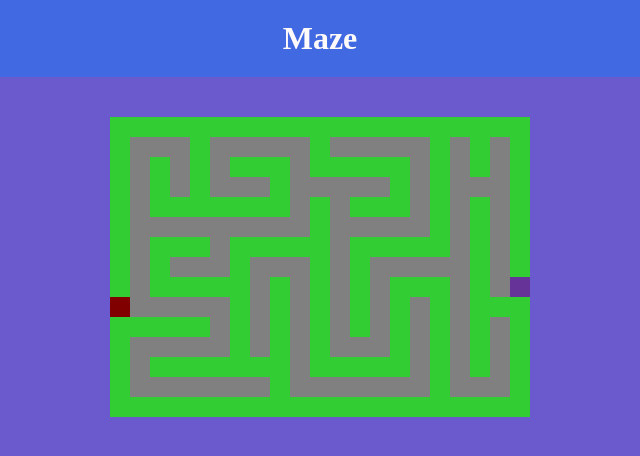
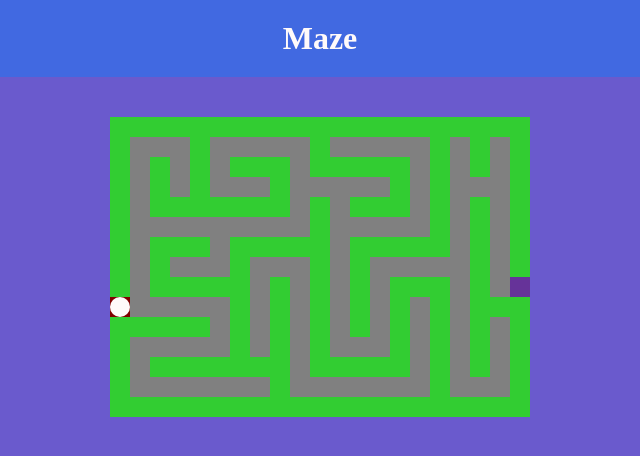
Before and after one commit to delpercio/quick-maze, a plain HTML site: page index.html in a window 1280 px wide. Shown: the full height of the page, 320-960 px from the left. Drawn offline with Linux system fonts and the light colour scheme.

Commit message:
added player back

```diff
--- a/index.html
+++ b/index.html
@@ -15,8 +15,12 @@
 
 
     <div id="container">
-        <div id="maze"></div>
+        <div id="maze">
+            <div id="player"></div>
+
+        </div>
     </div>
+
 
 
 
```
